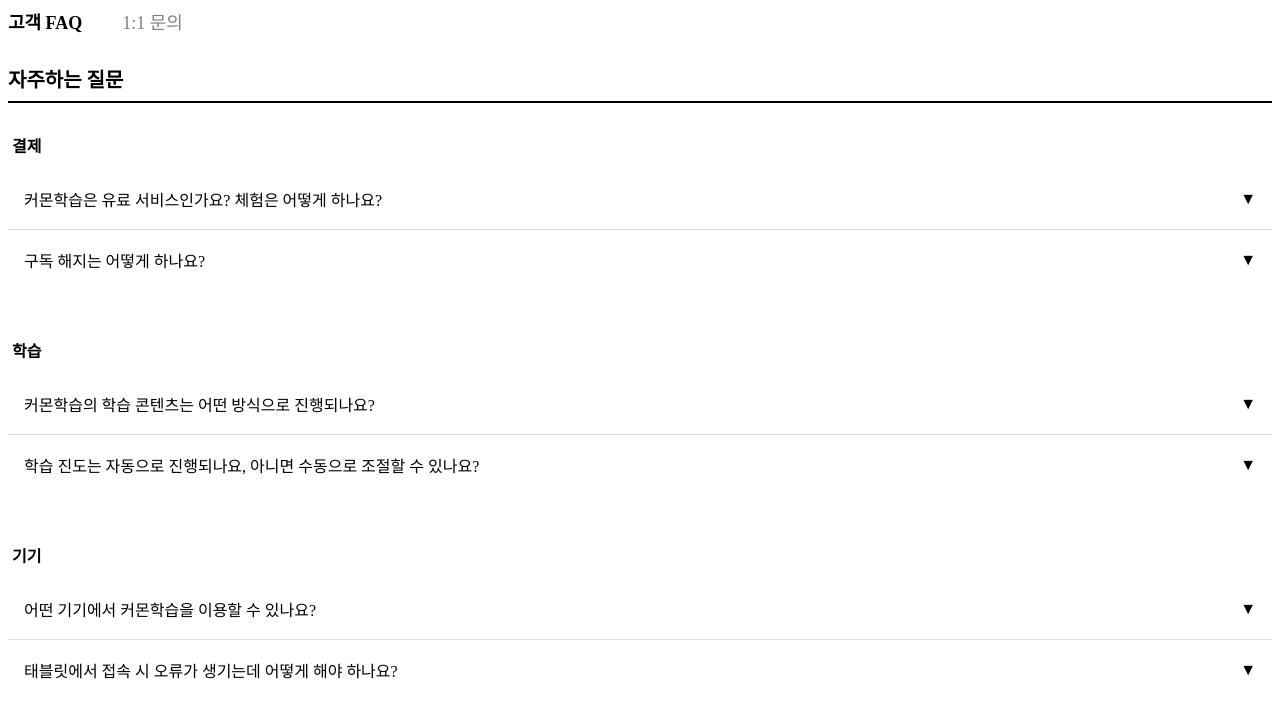
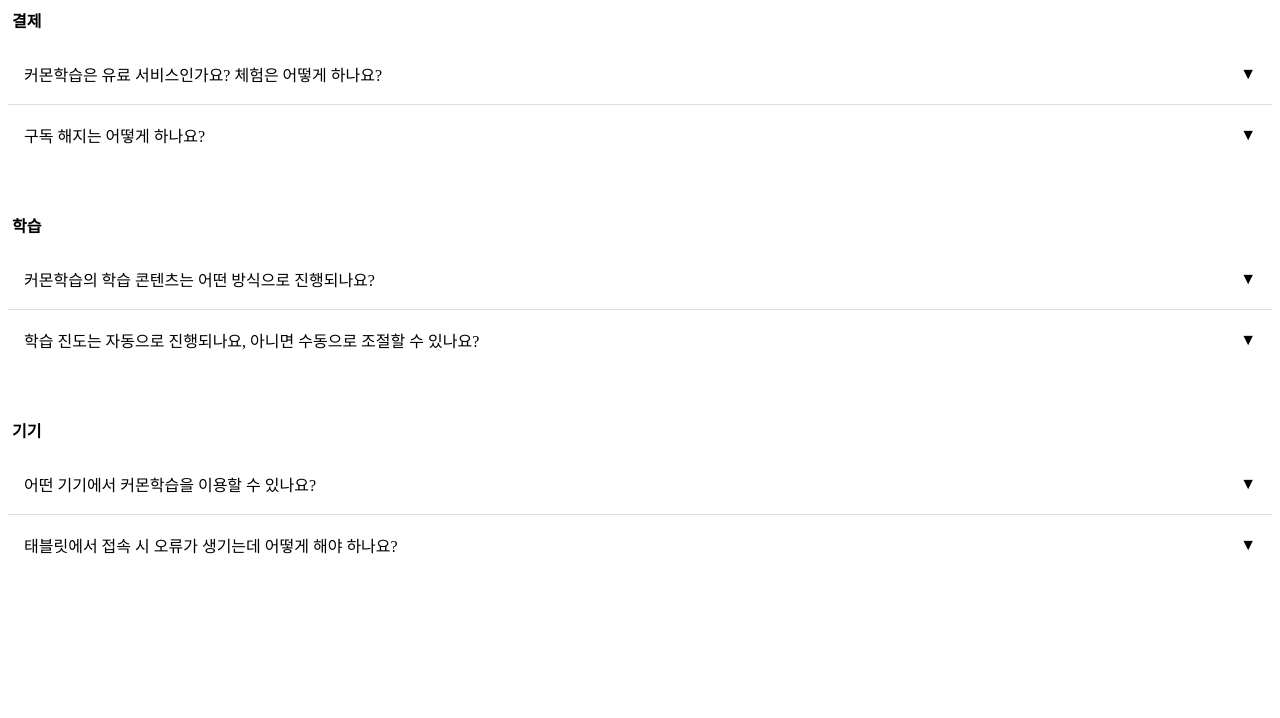
Before and after one commit to june6797/Common, a plain HTML site: page webtocase/mainCaseForm.html in a window 1280 px wide. Drawn offline with Linux system fonts and the light colour scheme.

Commit message:
updatecode

```diff
--- a/webtocase/mainCaseForm.html
+++ b/webtocase/mainCaseForm.html
@@ -6,14 +6,6 @@
     <link rel="stylesheet" href="mainCaseForm.css" />
   </head>
   <body>
-    <!-- 탭 메뉴 -->
-    <div class="tabs">
-      <a href="mainCaseForm.html" class="tab active">고객 FAQ</a>
-      <a href="caseForm.html" class="tab">1:1 문의</a>
-    </div>
-
-    <h2>자주하는 질문</h2>
-
     <!-- 카테고리: 결제 -->
     <h3>결제</h3>
     <div class="accordion">
```
Also changed, not shown: webtocase/caseForm.html (+2 -2 lines).
